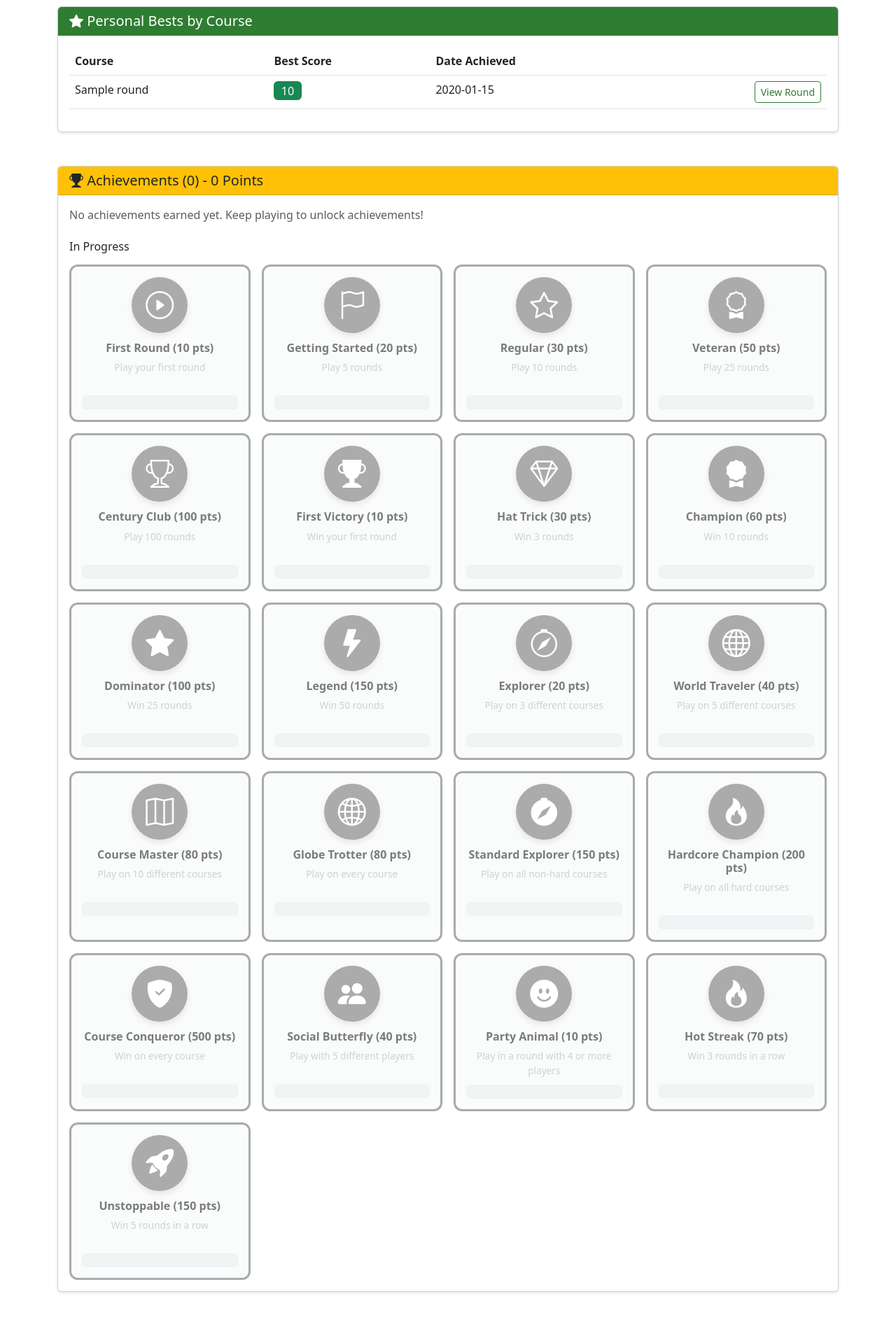
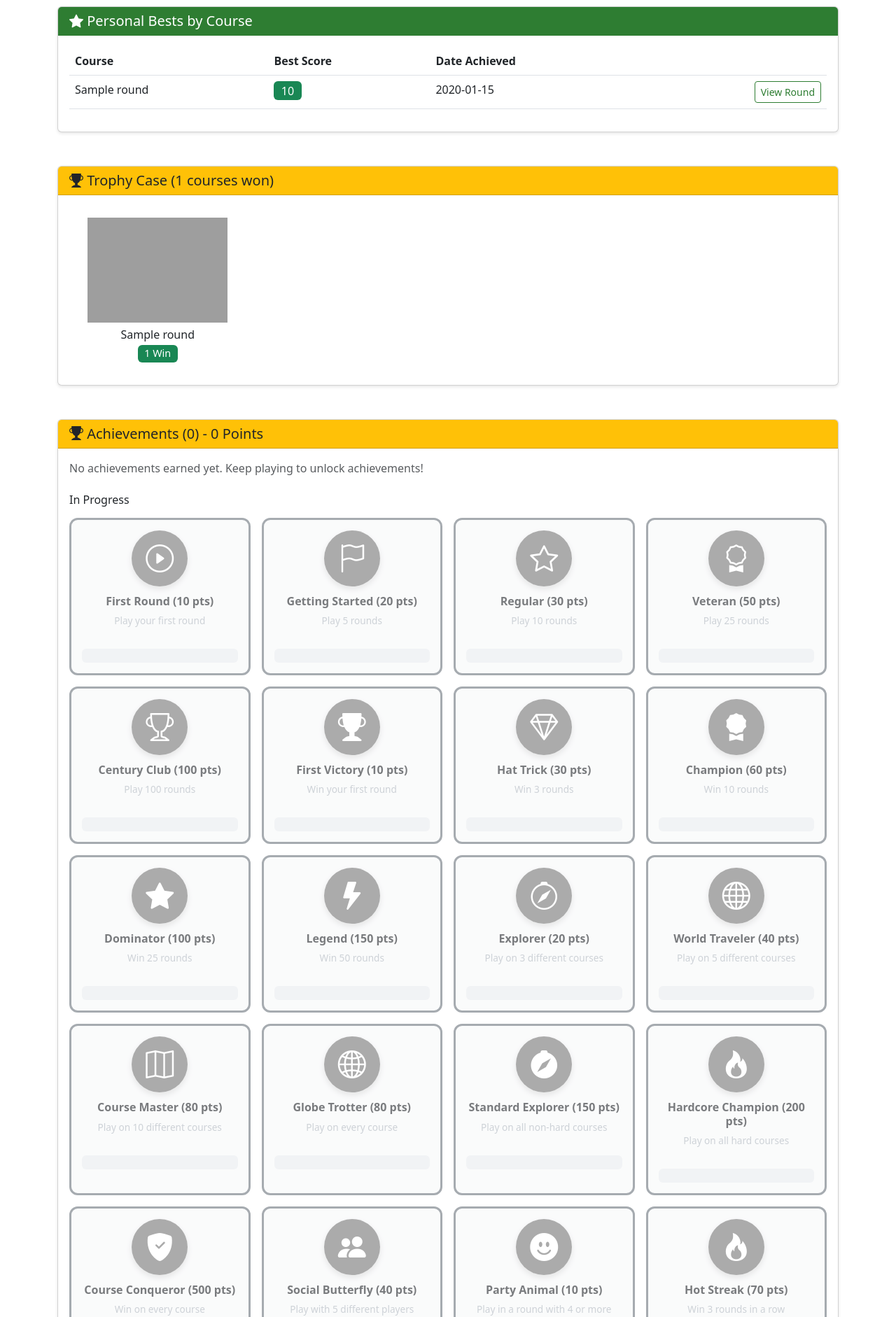
Before and after one commit to RackAttack86/Mini-Golf-Leaderboard, a Flask app: page /players/1 in a window 1280 px wide. Shown: the part 526-2408 px from the top of the page at 70% size. Run offline with Flask 3, Linux system fonts and the light colour scheme; tables that the repository leaves empty hold one stand-in row (values such as "Sample post"); grey boxes marked "Sample" are stand-in pictures; some libraries are stand-ins or nearby versions; grey boxes are pictures that could not be loaded.

Commit message:
Add Trophy Case feature to player profiles
- Add Trophy Case section displaying course trophies won by each player
- Show trophy images with course name and win count
- Make trophies clickable to filter rounds by player and course
- Add get_player_trophies() method to Player model to query wins by course
- Add hover effects to trophy cards for better UX
- Include 13 new course trophy images with transparent backgrounds

🤖 Generated with [Claude Code](https://claude.com/claude-code)

Co-Authored-By: Claude Sonnet 4.5 <noreply@anthropic.com>

```diff
--- a/models/player.py
+++ b/models/player.py
@@ -399,3 +399,58 @@ class Player:
         row = cursor.fetchone()
 
         return Player._row_to_dict(row) if row else None
+
+    @staticmethod
+    def get_player_trophies(player_id: str) -> List[Dict[str, Any]]:
+        """
+        Get all course trophies (wins) for a player
+
+        Args:
+            player_id: Player ID
+
+        Returns:
+            List of dicts with course_id, course_name, and win_count
+        """
+        db = get_db()
+        conn = db.get_connection()
+
+        # Query to find all rounds won by the player
+        # A win is when the player's score is the minimum score in that round
+        cursor = conn.execute("""
+            WITH RoundMinScores AS (
+                SELECT
+                    r.id as round_id,
+                    r.course_id,
+                    r.course_name,
+                    MIN(rs.score) as min_score
+                FROM rounds r
+                JOIN round_scores rs ON r.id = rs.round_id
+                GROUP BY r.id, r.course_id, r.course_name
+            ),
+            PlayerWins AS (
+                SELECT
+                    rms.course_id,
+                    rms.course_name,
+                    rms.round_id
+                FROM RoundMinScores rms
+                JOIN round_scores rs ON rms.round_id = rs.round_id
+                WHERE rs.player_id = ? AND rs.score = rms.min_score
+            )
+            SELECT
+                course_id,
+                course_name,
+                COUNT(*) as win_count
+            FROM PlayerWins
+            GROUP BY course_id, course_name
+            ORDER BY win_count DESC, course_name ASC
+        """, (player_id,))
+
+        trophies = []
+        for row in cursor.fetchall():
+            trophies.append({
+                'course_id': row['course_id'],
+                'course_name': row['course_name'],
+                'win_count': row['win_count']
+            })
+
+        return trophies
--- a/routes/player_routes.py
+++ b/routes/player_routes.py
@@ -146,8 +146,11 @@ def player_detail(player_id):
     # Get player achievements
     achievements = AchievementService.get_player_achievements(player_id)
 
+    # Get player trophies (wins by course)
+    trophies = Player.get_player_trophies(player_id)
+
     return render_template('players/detail.html', player=player, rounds=rounds, stats=stats,
-                         achievements=achievements, personal_bests=personal_bests_list)
+                         achievements=achievements, personal_bests=personal_bests_list, trophies=trophies)
 
 
 @bp.route('/<player_id>/edit', methods=['POST'])
--- a/static/css/main.css
+++ b/static/css/main.css
@@ -455,6 +455,18 @@ a:hover {
     }
 }
 
+/* Trophy Case */
+.trophy-card {
+    transition: transform 0.2s ease, box-shadow 0.2s ease;
+    border-radius: 8px;
+    padding: 1rem;
+}
+
+.trophy-card:hover {
+    transform: translateY(-5px);
+    box-shadow: 0 8px 16px rgba(0,0,0,.15);
+}
+
 /* Player Name Styling */
 .player-name-link {
     text-decoration: none;
--- a/templates/players/detail.html
+++ b/templates/players/detail.html
@@ -119,6 +119,52 @@
                             {% endfor %}
                         </tbody>
                     </table>
+                </div>
+            </div>
+        </div>
+    </div>
+</div>
+{% endif %}
+
+<!-- Trophy Case -->
+{% if trophies %}
+<div class="row mb-4">
+    <div class="col-12">
+        <div class="card">
+            <div class="card-header bg-warning text-dark">
+                <h5 class="mb-0"><i class="bi bi-trophy-fill"></i> Trophy Case ({{ trophies|length }} courses won)</h5>
+            </div>
+            <div class="card-body">
+                <div class="row g-4">
+                    {% for trophy in trophies %}
+                    {% set base_course_name = trophy.course_name.replace(' (HARD)', '') %}
+                    {% set trophy_path = 'uploads/trophies/' ~ base_course_name ~ '.png' %}
+                    <div class="col-md-4 col-lg-3">
+                        <a href="{{ url_for('rounds.list_rounds', player_id=player.id, course_id=trophy.course_id) }}"
+                           class="text-decoration-none"
+                           style="color: inherit;">
+                            <div class="text-center trophy-card">
+                                <div class="trophy-container mb-2" style="position: relative; min-height: 150px; display: flex; align-items: center; justify-content: center;">
+                                    <img src="{{ url_for('static', filename=trophy_path) }}"
+                                         alt="{{ base_course_name }} Trophy"
+                                         class="img-fluid"
+                                         style="max-height: 150px; object-fit: contain;"
+                                         onerror="this.onerror=null; this.style.display='none'; this.nextElementSibling.style.display='block';">
+                                    <i class="bi bi-trophy-fill text-warning"
+                                       style="font-size: 6rem; display: none;"></i>
+                                </div>
+                                <h6 class="mb-1">{{ trophy.course_name | format_course_name | safe }}</h6>
+                                <span class="badge bg-success" style="font-size: 0.9rem;">
+                                    {% if trophy.win_count == 1 %}
+                                        1 Win
+                                    {% else %}
+                                        {{ trophy.win_count }} Wins
+                                    {% endif %}
+                                </span>
+                            </div>
+                        </a>
+                    </div>
+                    {% endfor %}
                 </div>
             </div>
         </div>
```
Also changed, not shown: static/uploads/trophies/20,000 Leagues Under the Sea.png (added), static/uploads/trophies/8-bit Lair.png (added), static/uploads/trophies/Quixote Valley.png (added), static/uploads/trophies/Seagull Stacks.png (added), 9 other files.
